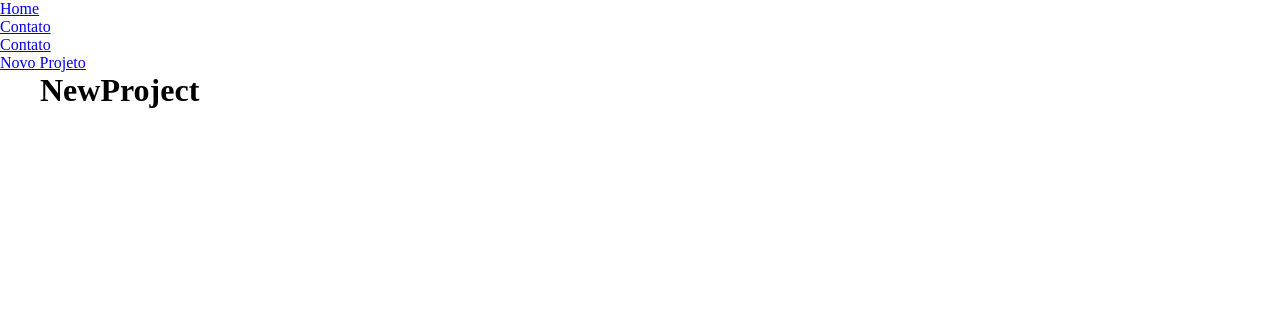
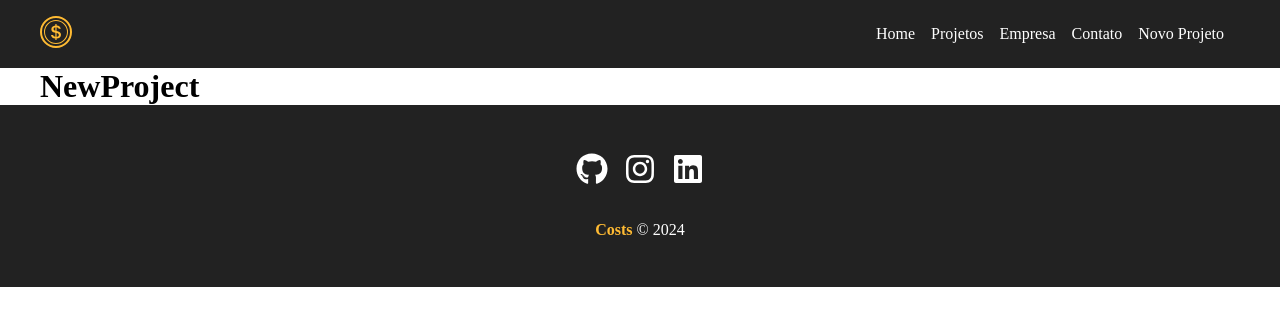
Before and after one commit to MatthewJesus7/React.js, a React (Create React App) app in the folder costs/: page /NewProject in a window 1280 px wide. Shown: the top 326 px of the page. Built offline with nearby package versions, Linux system fonts and the light colour scheme.

Commit message:
navbar, footer e home page

```diff
--- a/costs/src/App.jsx
+++ b/costs/src/App.jsx
@@ -1,11 +1,12 @@
 import { BrowserRouter as Router, Routes, Route } from 'react-router-dom'
 import Navbar from './components/layout/Navbar';
 import Container from './components/layout/Container';
-
 import Home from './components/pages/Home';
 import Company from './components/pages/Company'
 import Contact from './components/pages/Contact'
 import NewProject from './components/pages/NewProject'
+import Projects from './components/pages/Projects';
+import Footer from './components/layout/Footer';
 
 function App() {
   return (
@@ -16,12 +17,15 @@ function App() {
       <Container customClass="min-height">
         <Routes>
             <Route exact path="/" element={<Home />}></Route>
+            <Route exact path="/Projects" element={<Projects />}></Route>
             <Route exact path="/Company" element={<Company />}></Route>
             <Route exact path="/Contact" element={<Contact />}></Route>
             <Route exact path="/NewProject" element={<NewProject />}></Route>
         </Routes>
       </Container>
     </Router>
+
+    <Footer></Footer>
     </div>
   );
 }
--- a/costs/src/components/layout/Footer.jsx
+++ b/costs/src/components/layout/Footer.jsx
@@ -1,6 +1,15 @@
+import styles from './Footer.module.css'
+import { FaGithub, FaInstagram, FaLinkedin, FaCoins } from 'react-icons/fa'
+
 function Footer() {
     return(
-         <></>
+         <footer className={styles.footer}>
+            <ul className={styles.social_list}><li><FaGithub></FaGithub></li>
+                <li><FaInstagram /></li>
+                <li><FaLinkedin /></li>
+            </ul>
+            <p className={styles.copyright}><span>Costs</span> &copy; 2024</p>
+         </footer>
     )
 }
 
--- /dev/null
+++ b/costs/src/components/layout/Footer.module.css
@@ -0,0 +1,34 @@
+.footer {
+    background-color: #222;
+    color: #fff;
+    padding: 3em;
+    text-align: center;
+}
+
+.social_list {
+    display: flex;
+    justify-content: center;
+    list-style-type: none;
+}
+
+.social_list li {
+    margin: 0 .5em;
+}
+
+.social_list li:hover {
+    color: #ffbb33;
+}
+
+.social_list svg {
+        font-size: 2em;
+        cursor: pointer;
+}
+
+.copyright {
+    margin-top: 2em;
+}
+
+.copyright span {
+    font-weight: bold;
+    color: #ffbb33;
+}
--- a/costs/src/components/layout/Navbar.jsx
+++ b/costs/src/components/layout/Navbar.jsx
@@ -1,18 +1,35 @@
-
 import { Link } from 'react-router-dom'
+import styles from './Navbar.module.css'
+import { BsCoin } from "react-icons/bs";
+import Container from './Container'
 
 function Navbar() {
     return(
-        <>
-        <nav>
-            <ul>
-                <li><Link to="/">Home</Link></li>
-                <li><Link to="/Company">Contato</Link></li>
-                <li><Link to="/Contact">Contato</Link></li>
-                <li><Link to="/NewProject">Novo Projeto</Link></li>
-            </ul>
+        <nav className={styles.navbar}>
+            <Container>
+                <Link to="/">
+                    <BsCoin className={styles.icon}></BsCoin>
+                </Link>
+
+                <ul className={styles.list}>
+                    <li className={styles.item}>
+                        <Link to="/">Home</Link>
+                    </li>
+                    <li className={styles.item}>
+                        <Link to="/Projects">Projetos</Link>
+                    </li>
+                    <li className={styles.item}>
+                        <Link to="/Company">Empresa</Link>
+                    </li>
+                    <li className={styles.item}>
+                        <Link to="/Contact">Contato</Link>
+                    </li>
+                    <li className={styles.item}>
+                        <Link to="/NewProject">Novo Projeto</Link>
+                    </li>
+                </ul>
+            </Container>
         </nav>
-        </>
     )
 }
 
--- /dev/null
+++ b/costs/src/components/layout/Navbar.module.css
@@ -0,0 +1,32 @@
+.navbar {
+    display: flex;
+    justify-content: space-between;
+    background-color: #222;
+    padding: 1em;
+}
+
+.list {
+    display: flex;
+    align-items: center;
+    list-style: none;
+}
+
+.item {
+    margin-right: 1em;
+
+}
+
+.item a {
+    color: #fff;
+    text-decoration: none;
+}
+
+.item a:hover {
+    color: #ffbb33;
+    text-decoration: underline;
+}
+
+.icon {
+    font-size: 2em;
+    color: #ffbb33;
+}
--- a/costs/src/components/pages/Home.jsx
+++ b/costs/src/components/pages/Home.jsx
@@ -1,8 +1,14 @@
+import styles from './Home.module.css'
+import { PiPiggyBankThin } from 'react-icons/pi'
+
 function Home() {
     return(
-        <>
-        <h1>Home</h1>
-        </>
+        <section className={styles.home_container}>
+            <h1>Bem-vindo ao <span>Costs</span></h1>
+            <p>Comece a gerenciar os seus projetos agora mesmo</p>
+            <a href="/">Criar Prjeto</a>
+            <PiPiggyBankThin className={styles.piggy}></PiPiggyBankThin>
+        </section>
     )
 }
 
--- /dev/null
+++ b/costs/src/components/pages/Home.module.css
@@ -0,0 +1,25 @@
+.home_container {
+    width: 100%;
+    display: flex;
+    flex-direction: column;
+    align-items: center;
+    justify-content: center;
+    padding: 4em;
+    margin: auto;
+}
+
+.home_container h1 {
+    font-size: 2.5em;
+    margin-bottom: .5em;
+}
+
+.home_container h1 span {
+    color: #ffbb33;
+    padding: 0 .2em;
+    background-color: #222;
+}
+
+
+.piggy {
+    font-size: 30vw;
+}
--- /dev/null
+++ b/costs/src/components/pages/Projects.jsx
@@ -0,0 +1,9 @@
+function Projects() {
+    return(
+        <>
+        <h1>Projects</h1>
+        </>
+    )
+}
+
+export default Projects
```
